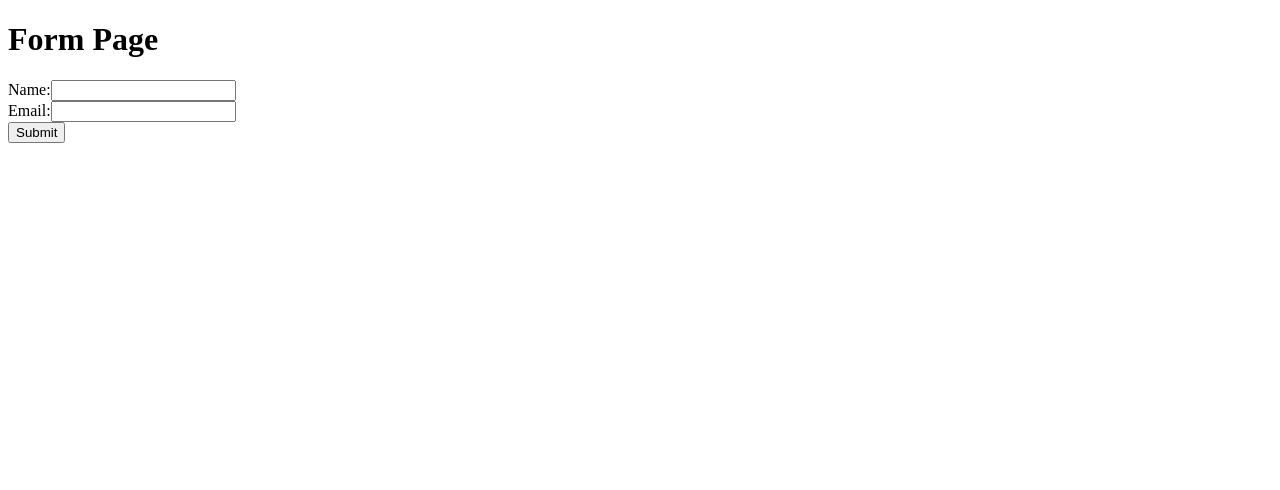
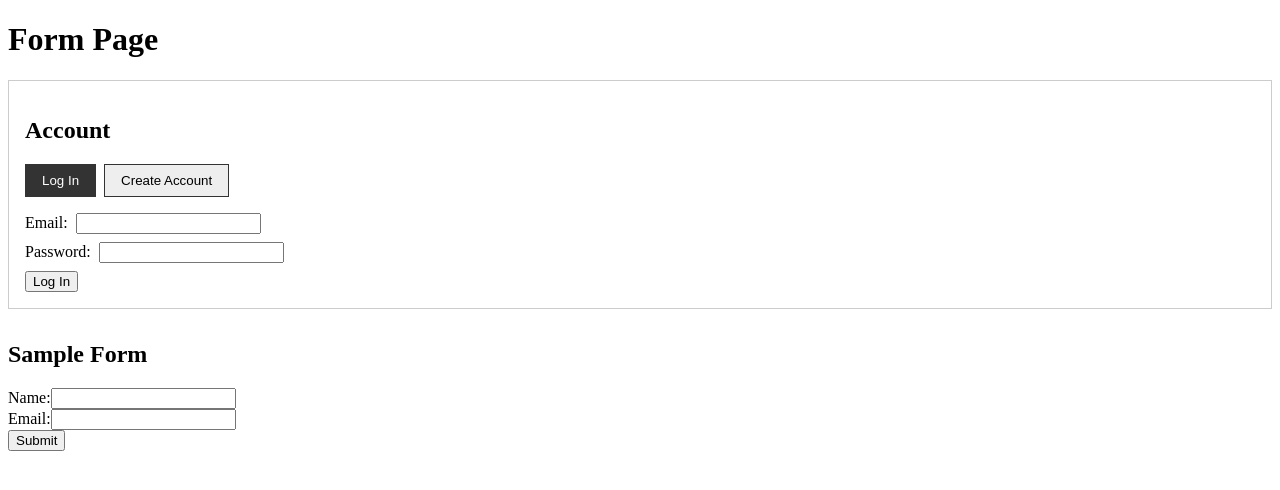
Before and after one commit to mgtoni/vercel_test, a React (Vite) app in the folder frontend/: page /form in a window 1280 px wide. Shown: the top 490 px of the page. Built offline with nearby package versions, Linux system fonts and the light colour scheme.

Commit message:
added Login/Signup on form

```diff
--- a/frontend/src/components/Form.jsx
+++ b/frontend/src/components/Form.jsx
@@ -1,8 +1,16 @@
 import React, { useState } from 'react';
 
 function Form() {
+  // Existing form state
   const [name, setName] = useState('');
   const [email, setEmail] = useState('');
+
+  // Auth state
+  const [authMode, setAuthMode] = useState('login'); // 'login' | 'signup'
+  const [authEmail, setAuthEmail] = useState('');
+  const [authPassword, setAuthPassword] = useState('');
+  const [authName, setAuthName] = useState('');
+  const [authResult, setAuthResult] = useState(null);
 
   const handleSubmit = async (e) => {
     e.preventDefault();
@@ -17,8 +25,107 @@ function Form() {
     console.log(data);
   };
 
+  const handleAuthSubmit = async (e) => {
+    e.preventDefault();
+    try {
+      const response = await fetch('/api/auth', {
+        method: 'POST',
+        headers: { 'Content-Type': 'application/json' },
+        body: JSON.stringify({
+          mode: authMode,
+          email: authEmail,
+          password: authPassword,
+          name: authMode === 'signup' ? authName : undefined,
+        }),
+      });
+      const data = await response.json();
+      setAuthResult(data);
+      console.log('Auth response:', data);
+    } catch (err) {
+      console.error('Auth error:', err);
+      setAuthResult({ error: 'Request failed' });
+    }
+  };
+
   return (
+    <div>
+      <section style={{ marginBottom: '2rem', padding: '1rem', border: '1px solid #ccc' }}>
+        <h2>Account</h2>
+        <div style={{ display: 'flex', gap: '0.5rem', marginBottom: '1rem' }}>
+          <button
+            type="button"
+            onClick={() => setAuthMode('login')}
+            style={{
+              padding: '0.5rem 1rem',
+              background: authMode === 'login' ? '#333' : '#eee',
+              color: authMode === 'login' ? '#fff' : '#000',
+              border: '1px solid #333',
+              cursor: 'pointer',
+            }}
+          >
+            Log In
+          </button>
+          <button
+            type="button"
+            onClick={() => setAuthMode('signup')}
+            style={{
+              padding: '0.5rem 1rem',
+              background: authMode === 'signup' ? '#333' : '#eee',
+              color: authMode === 'signup' ? '#fff' : '#000',
+              border: '1px solid #333',
+              cursor: 'pointer',
+            }}
+          >
+            Create Account
+          </button>
+        </div>
+
+        <form onSubmit={handleAuthSubmit}>
+          {authMode === 'signup' && (
+            <div style={{ marginBottom: '0.5rem' }}>
+              <label htmlFor="auth-name">Name:</label>
+              <input
+                type="text"
+                id="auth-name"
+                value={authName}
+                onChange={(e) => setAuthName(e.target.value)}
+                style={{ marginLeft: '0.5rem' }}
+              />
+            </div>
+          )}
+          <div style={{ marginBottom: '0.5rem' }}>
+            <label htmlFor="auth-email">Email:</label>
+            <input
+              type="email"
+              id="auth-email"
+              value={authEmail}
+              onChange={(e) => setAuthEmail(e.target.value)}
+              style={{ marginLeft: '0.5rem' }}
+              required
+            />
+          </div>
+          <div style={{ marginBottom: '0.5rem' }}>
+            <label htmlFor="auth-password">Password:</label>
+            <input
+              type="password"
+              id="auth-password"
+              value={authPassword}
+              onChange={(e) => setAuthPassword(e.target.value)}
+              style={{ marginLeft: '0.5rem' }}
+              required
+            />
+          </div>
+          <button type="submit">{authMode === 'login' ? 'Log In' : 'Create Account'}</button>
+        </form>
+        {authResult && (
+          <pre style={{ marginTop: '0.5rem', background: '#f7f7f7', padding: '0.5rem' }}>
+{JSON.stringify(authResult, null, 2)}
+          </pre>
+        )}
+      </section>
+
       <form onSubmit={handleSubmit}>
+        <h2>Sample Form</h2>
         <div>
           <label htmlFor="name">Name:</label>
           <input
@@ -39,6 +146,7 @@ function Form() {
         </div>
         <button type="submit">Submit</button>
       </form>
+    </div>
   );
 }
 
```
Also changed, not shown: 1 other file (tests, documents, lock files or other folders). Lines whose indentation alone changed are shown as unchanged.
